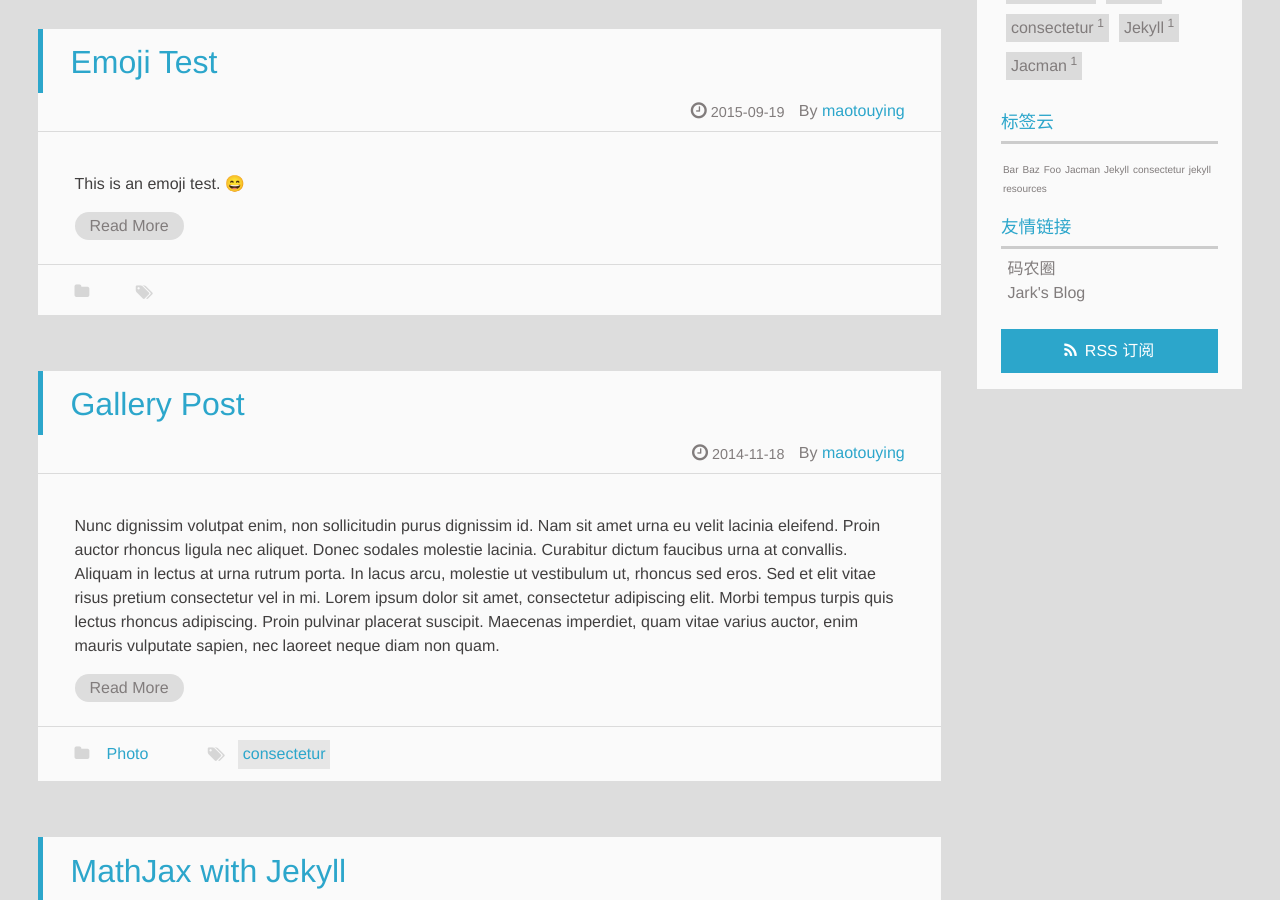
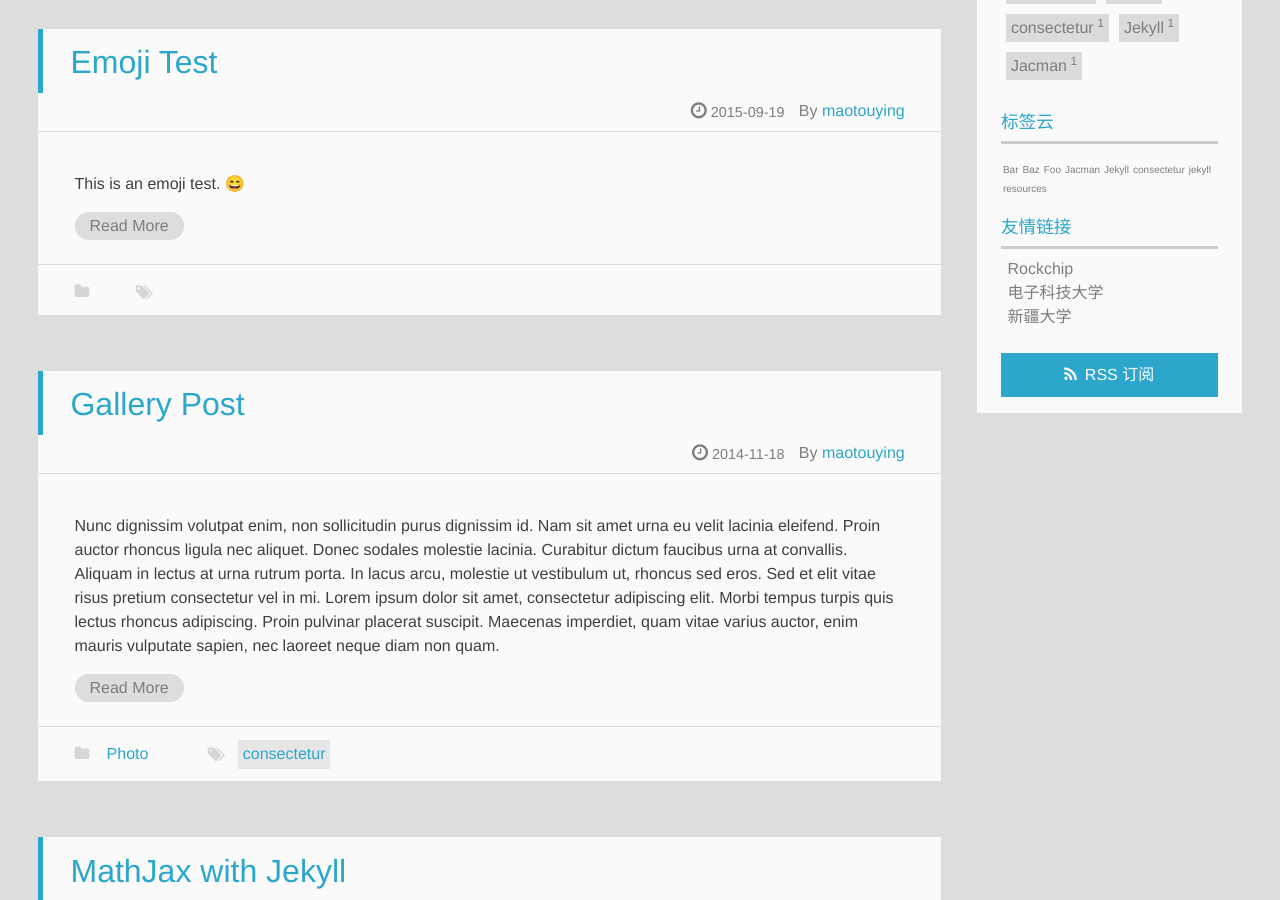
Before and after one commit to wuzhanmin/wuzhanmin.github.io, a Jekyll site: the page built from index.html, in a window 1280 px wide and 900 px high, scrolled down 670 px. Built offline with Jekyll 4.4.1, drawn with Linux system fonts in a browser that asks for light colours; emoji names are drawn with the system emoji font; formulas are drawn with MathJax 3; the list of posts is cut into pages by our own code.

Commit message:
finish 1st config

```diff
--- a/_config.yml
+++ b/_config.yml
@@ -110,8 +110,9 @@
 
 #### Links
 links:
-  码农圈: https://coderq.com
-  Jark's Blog: http://wuchong.me
+  Rockchip: http://www.rock-chips.com
+  电子科技大学: http://www.uestc.edu.cn
+  新疆大学: http://www.xju.edu.cn
 
 #### Comment
 duoshuo_shortname:    ## e.g. wuchong      your duoshuo short name.       website: http://duoshuo.com
--- a/_includes/_partial/footer.html
+++ b/_includes/_partial/footer.html
@@ -60,7 +60,7 @@
 				-->
 
 		<p class="copyright">
-		Powered by <a href="http://jekyllrb.com" target="_blank" title="jekyll">jekyll</a> and Theme by <a href="https://github.com/simpleyyt/jekyll-jacman" target="_blank" title="Jacman">Jacman</a> © 2015
+		Powered by <a href="http://jekyllrb.com" target="_blank" title="jekyll">jekyll</a> and Theme by <a href="https://github.com/simpleyyt/jekyll-jacman" target="_blank" title="Jacman">Jacman</a> © 2019
 		{% if site.author.name %}
 		<a href="{{ site.root }}about" target="_blank" title="{{ site.author.name }}">{{ site.author.name }}</a>
 		{% else %}
```
